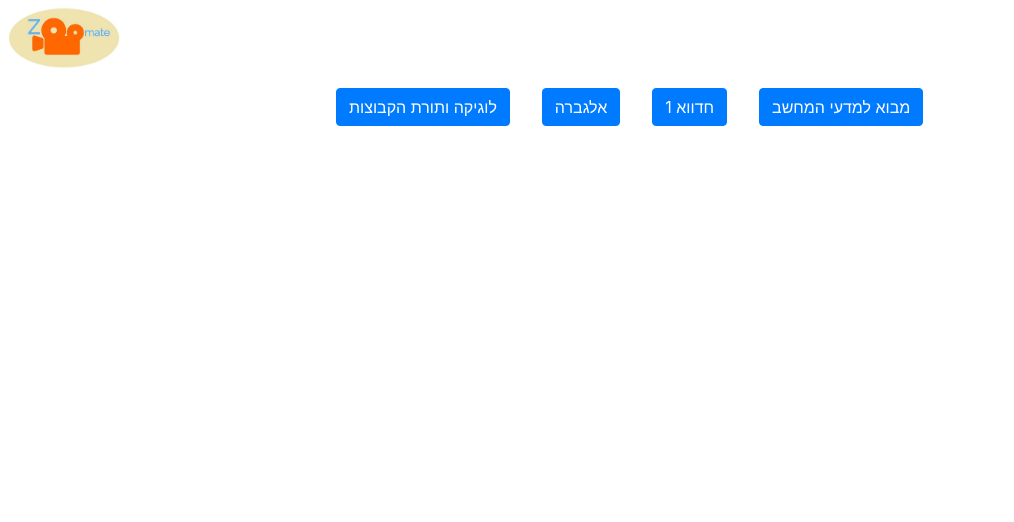
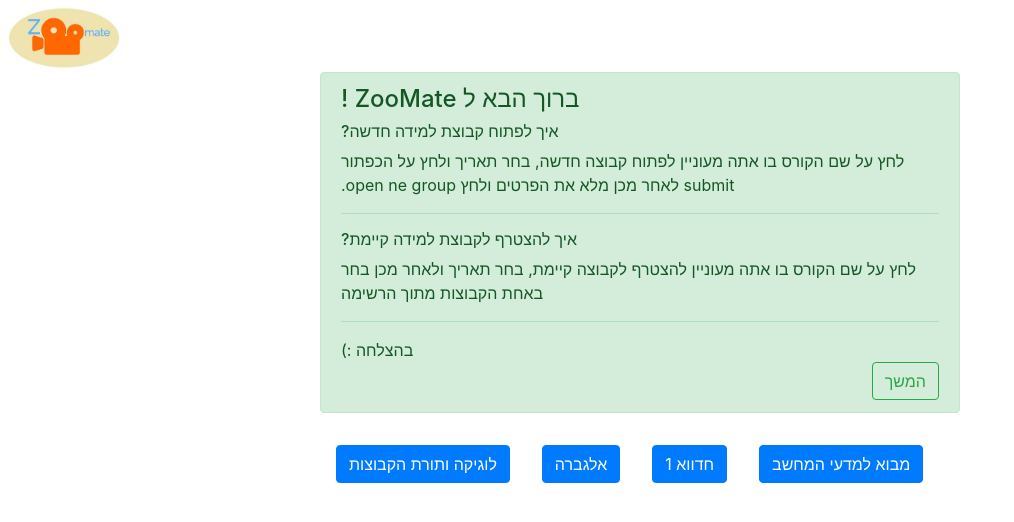
Before and after one commit to amirloe/hackBguClient, a React (Create React App) app: page / in a window 1280 px wide. Shown: the top 522 px of the page, without its empty margins (0-1014 px from the left). Built offline with nearby package versions, Linux system fonts and the light colour scheme.

Commit message:
mytextbox

```diff
--- a/package.json
+++ b/package.json
@@ -22,7 +22,7 @@
   },
   "scripts": {
     "predeploy": "npm run build",
-    "deploy" : "gh-pages -d build",
+    "deploy": "gh-pages -d build",
     "start": "react-scripts start",
     "build": "react-scripts build",
     "test": "react-scripts test",
--- a/src/App.css
+++ b/src/App.css
@@ -54,6 +54,16 @@
   size: 10%;
 }
 
+.mytextbox{
+
+  display: block;
+  margin-left: auto;
+  margin-right: auto;
+  width: 50%;
+  text-align:left;
+
+}
+
 @keyframes App-logo-spin {
   from {
     transform: rotate(0deg);
--- a/src/App.js
+++ b/src/App.js
@@ -3,6 +3,7 @@ import React from 'react';
 import Calendar from 'react-calendar';
 import GroupInfo from './Components/GroupInfo';
 import OpenGroupForm from './Components/OpenGroupForm';
+import MyTextbox from './Components/MyTextbox';
 
 import Button from 'react-bootstrap/Button';
 import 'bootstrap/dist/css/bootstrap.min.css';
@@ -86,10 +87,11 @@ var buttons = this.state.courses.map(
 
       <img src={logo} className='logo' alt="Zoomate" ></img>
       <div className='center'>
+      <MyTextbox className='mytextbox' ></MyTextbox>
       {x}
    </div>
+    </main>
 
-    </main>
   );
 
   }
--- /dev/null
+++ b/src/Components/MyTextbox.js
@@ -0,0 +1,42 @@
+import React, { Component } from 'react';
+import Button from 'react-bootstrap/Button';
+import Alert from 'react-bootstrap/Alert';
+// import './App.css';
+class MyTextbox extends React.Component {
+  constructor(props){
+    super(props);
+    this.state={
+      show:true
+    }
+  }
+
+  render(){
+
+    return <Alert variant="success" show={this.state.show}>
+  <Alert.Heading>! ZooMate ברוך הבא ל </Alert.Heading>
+  <h6>?איך לפתוח קבוצת למידה חדשה </h6>
+  <p>
+  לחץ על שם הקורס בו אתה מעוניין לפתוח קבוצה חדשה, בחר תאריך ולחץ על הכפתור
+   .open ne group
+   לאחר מכן מלא את הפרטים ולחץ
+   submit
+  </p>
+  <hr />
+  <h6>?איך להצטרף לקבוצת למידה קיימת</h6>
+  <p className="mb-0">
+    לחץ על שם הקורס בו אתה מעוניין להצטרף לקבוצה קיימת, בחר תאריך ולאחר מכן בחר באחת הקבוצות מתוך הרשימה
+
+  </p>
+  <hr />
+  <p className="mb-0">
+  (: בהצלחה
+  </p>
+  <div className="d-flex justify-content-end">
+          <Button onClick={() => this.setState({show:false})} variant="outline-success">
+            המשך
+          </Button>
+        </div>
+</Alert>};
+
+}
+  export default MyTextbox;
```
